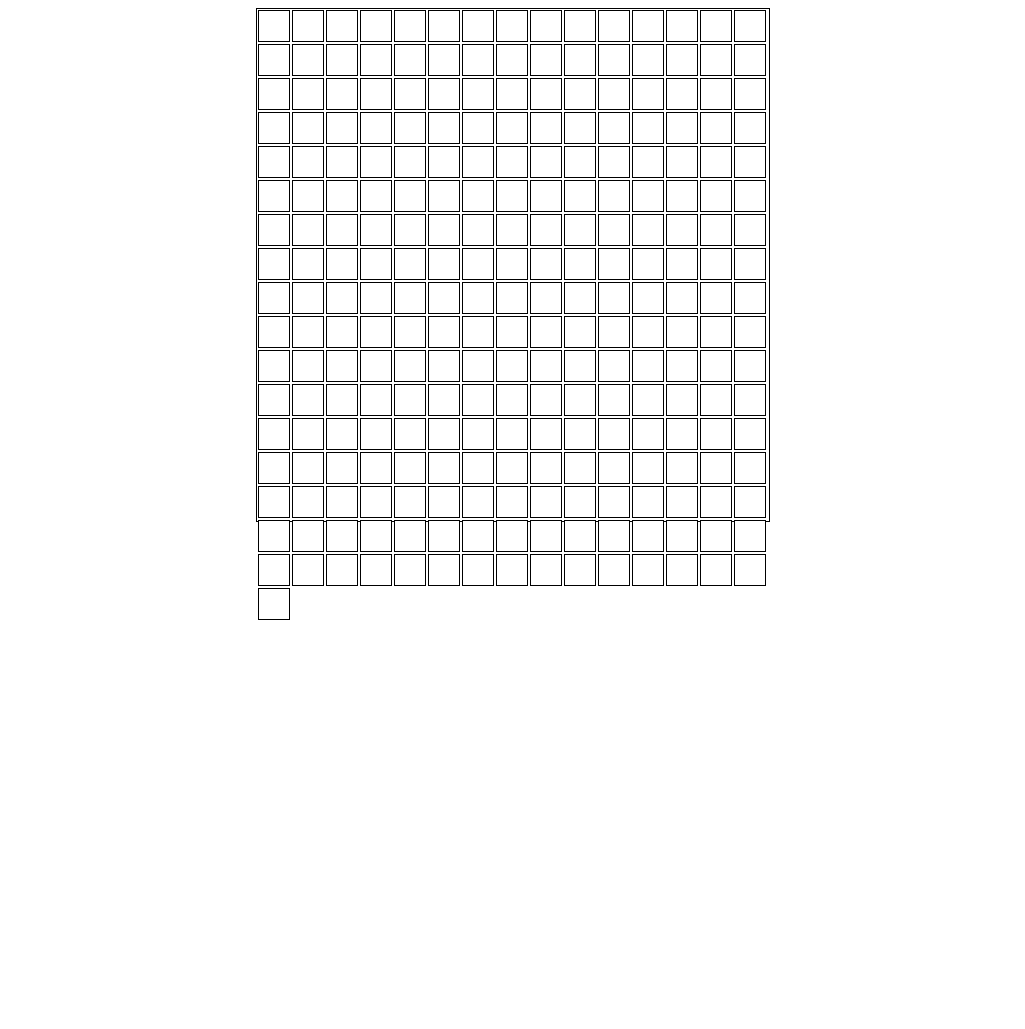
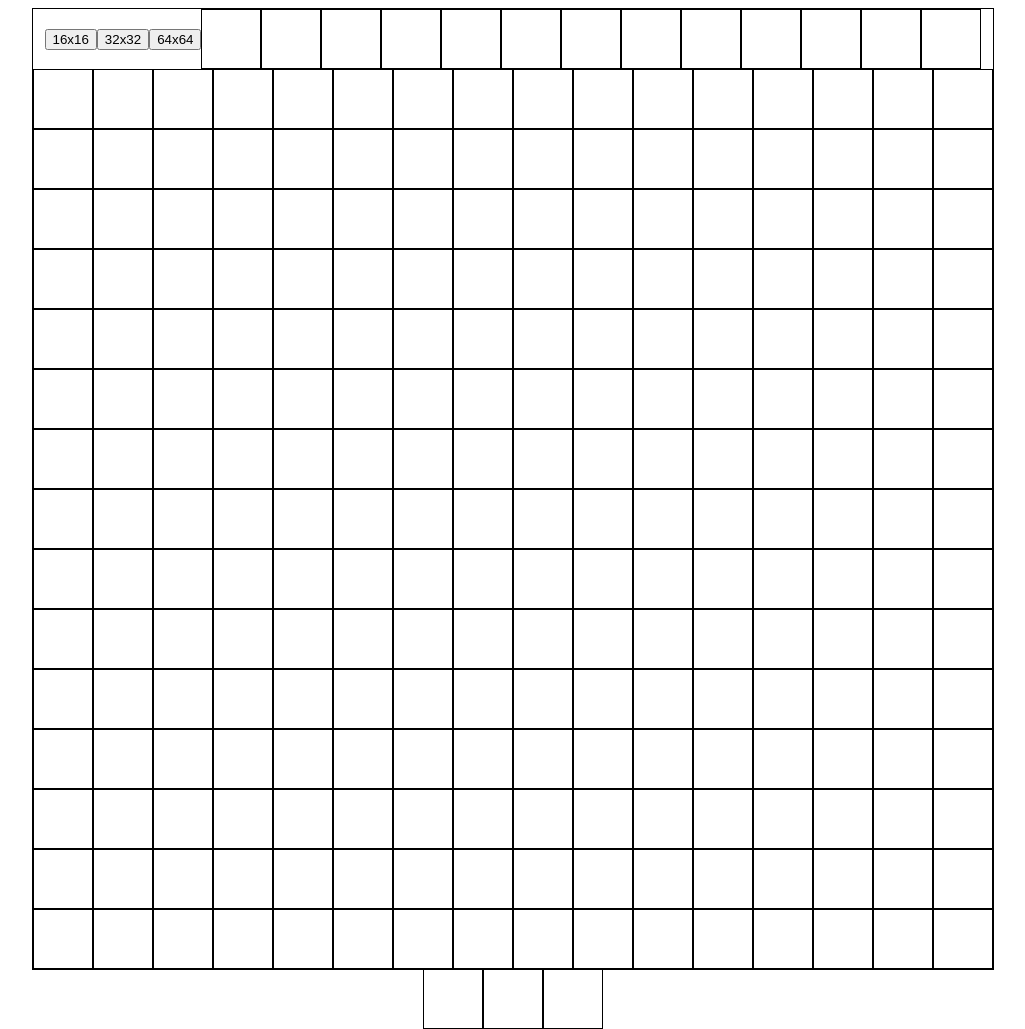
Before and after one commit to AndreasOun/Pixel-Art-Project, a plain HTML site: page index.html in a window 1280 px wide. Shown: the whole page, without its empty margins (127-1152 px from the left). Before the commit the page ends 800 px from the top, so only its background shows below. Drawn offline with Linux system fonts and the light colour scheme.

Commit message:
Fixed margins and padding

```diff
--- a/index.html
+++ b/index.html
@@ -8,7 +8,12 @@
     <title>Document</title>
 </head>
 <body>
-    <div id="container"></div>
+    <div id="container">
+        <div id="controls"></div>
+            <button id="btn-16">16x16</button>
+            <button id="btn-32">32x32</button>
+            <button id="btn-64">64x64</button>
+    </div>
     <script src="script.js"></script>
 </body>
 </html>
--- a/script.js
+++ b/script.js
@@ -1,17 +1,59 @@
 const container = document.querySelector('#container');
+const controls = document.querySelector('#controls');
+const btn16 = document.querySelector('#btn-16');
+const btn32 = document.querySelector('#btn-32');
+const btn64 = document.querySelector('#btn-64');
 
+// create initial grid
+createGrid(16);
 
-//creates grid squares and add to container
-for (let i = 0; i < 256; i++) {
+// add event listeners to buttons
+btn16.addEventListener('click', () => {
+	removeGrid();
+	createGrid(16);
+});
+btn32.addEventListener('click', () => {
+	removeGrid();
+	createGrid(32);
+});
+btn64.addEventListener('click', () => {
+	removeGrid();
+	createGrid(64);
+});
+
+// function to create grid
+function createGrid(size) {
+    // calculate size of each grid square based on container size and number of squares
+    const squareSize = size === 16 ? 60 : size === 32 ? 30 : 15;
+
+    // set width and height of container based on number of squares and square size
+    const containerSize = size * squareSize;
+    container.style.width = `${containerSize}px`;
+    container.style.height = `${containerSize}px`;
+
+    // create grid squares and add to container
+    for (let i = 0; i < size * size; i++) {
       const div = document.createElement('div');
       div.classList.add('grid-square');
+      div.style.width = `${squareSize}px`;
+      div.style.height = `${squareSize}px`;
       container.appendChild(div);
     }
 
-//event listener for each grid square
+    // add event listener to each grid square
     const squares = document.querySelectorAll('.grid-square');
-squares.forEach(square => {
+    squares.forEach((square) => {
       square.addEventListener('mouseover', () => {
         square.classList.add('active');
       });
     });
+  }
+// function to remove old grid
+
+
+function removeGrid() {
+	const squares = document.querySelectorAll('.grid-square');
+	squares.forEach(square => {
+		container.removeChild(square);
+	});
+}
--- a/styles.css
+++ b/styles.css
@@ -1,16 +1,20 @@
 #container {
     display: flex;
     flex-wrap: wrap;
-    width: 512px;
-    height: 512px;
+    justify-content: center;
+    align-items: center;
     margin: 0 auto;
+    width: 960px;
+    height: 960px;
     border: 1px solid black;
 }
 
 .grid-square {
-    width: 30px;
-	height: 30px;
-	margin: 1px;
+    width: 60px;
+    height: 60px;
+    box-sizing: border-box;
+	margin: 0;
+    padding: 0;
 	background-color: white;
 	border: 1px solid black;
     transition: background-color 0.3s;
```
Lines whose indentation alone changed are shown as unchanged.
